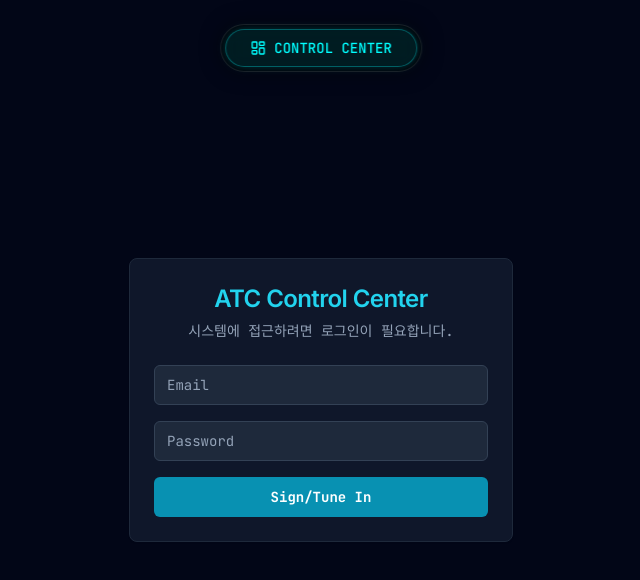
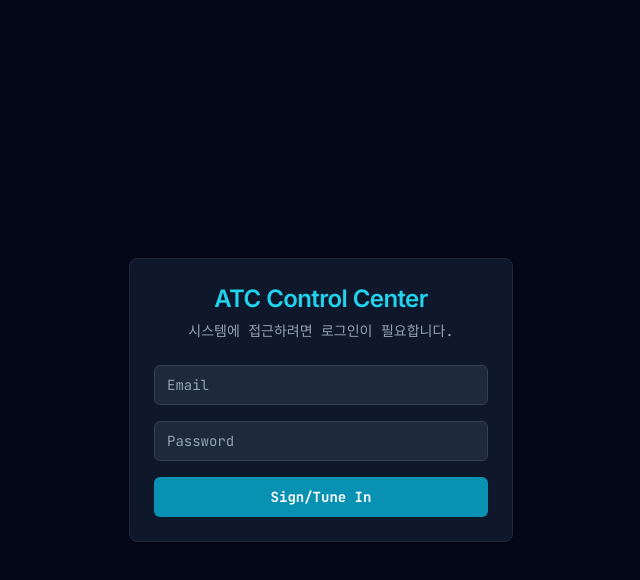
Before and after one commit to 0l70/Autow-ing-Car, a React (Vite) app in the folder Frontend/: page / in a window 1280 px wide. Shown: the top 580 px of the page, without its empty margins (319-959 px from the left). Built offline with nearby package versions, Linux system fonts and the light colour scheme; no server answers.

Commit message:
[S14P11A402-162] [FE] ✨ Feat: 네비게이션 바 삭제

```diff
--- a/Frontend/src/app/App.tsx
+++ b/Frontend/src/app/App.tsx
@@ -1,10 +1,8 @@
 import { DashboardPage } from "@/pages/DashboardPage";
-import { Navbar } from "@/widgets/navigation/Navbar";
 
 function App() {
   return (
     <>
-      <Navbar />
       <DashboardPage />
     </>
   );
--- a/Frontend/src/widgets/navigation/Navbar.tsx
+++ /dev/null
@@ -1,20 +0,0 @@
-import { LayoutDashboard, Map as MapIcon } from "lucide-react";
-
-interface NavbarProps {
-    // Props removed as navigation is flat now
-}
-
-export function Navbar({}: NavbarProps) {
-    return (
-        <div className="fixed top-6 left-1/2 transform -translate-x-1/2 z-50">
-            <div className="flex items-center gap-1 p-1 bg-black/60 backdrop-blur-md border border-white/10 rounded-full shadow-[0_0_20px_rgba(0,0,0,0.5)]">
-
-                <div className="flex items-center gap-2 px-6 py-2 rounded-full text-sm font-medium bg-accent-cyan/10 text-accent-cyan border border-accent-cyan/30 shadow-[0_0_10px_rgba(0,255,255,0.2)]">
-                    <LayoutDashboard className="w-4 h-4" />
-                    <span className="font-mono uppercase">Control Center</span>
-                </div>
-
-            </div>
-        </div>
-    );
-}
```
